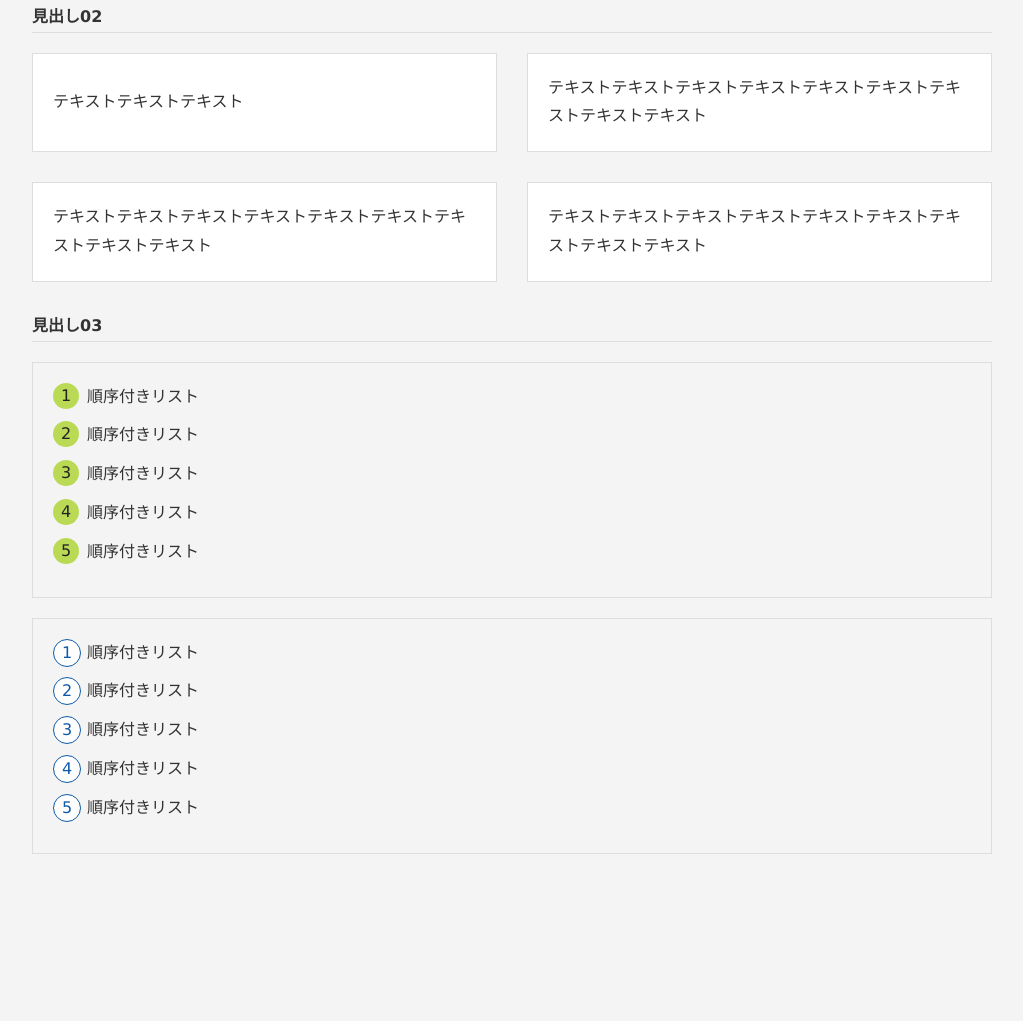
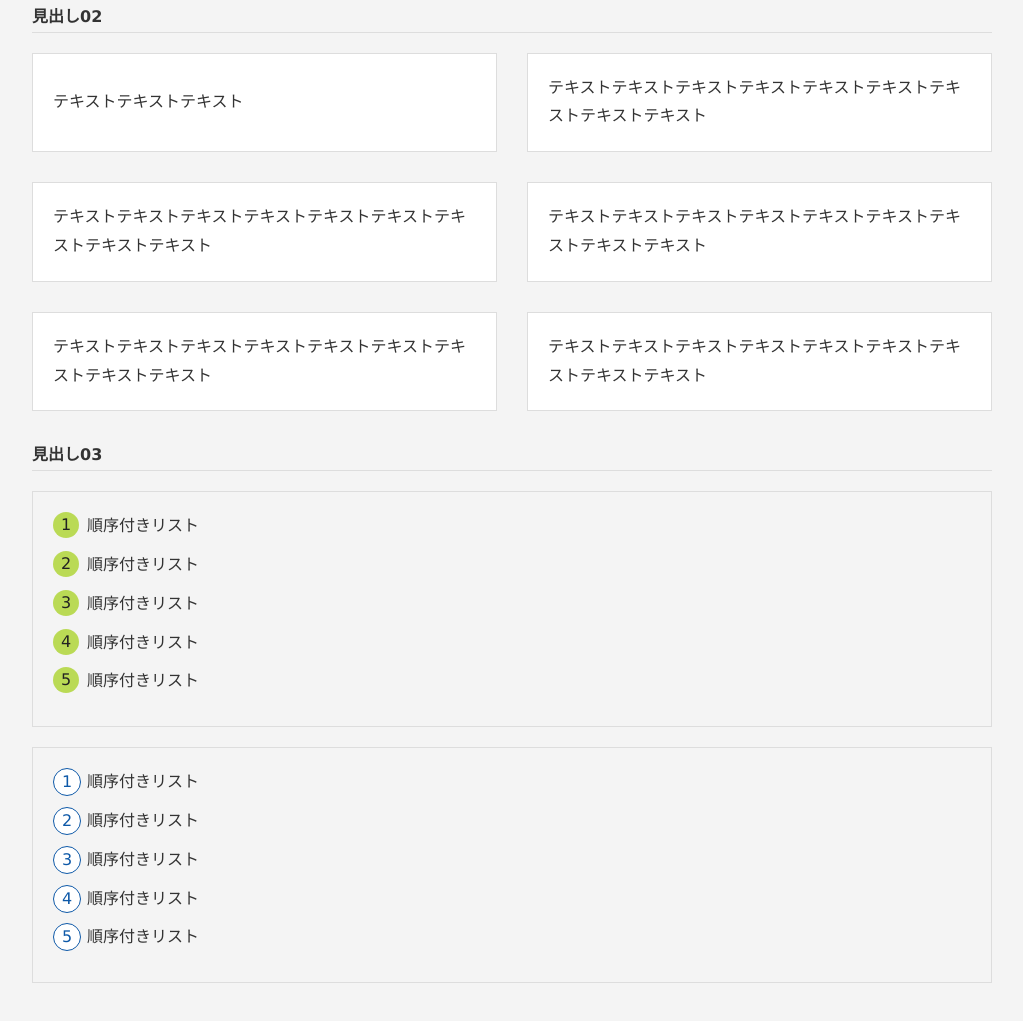
Before and after one commit to remeyama/start001, a plain HTML site: page index.html in a window 1280 px wide. Shown: the part 673-1694 px from the top of the page, without its empty margins (128-1151 px from the left). Before the commit the page ends 1587 px from the top, so only its background shows below. Drawn offline with Linux system fonts and the light colour scheme.

Commit message:
リストの追加

```diff
--- a/index.html
+++ b/index.html
@@ -30,6 +30,8 @@
 				<li>テキストテキストテキストテキストテキストテキストテキストテキストテキスト</li>
 				<li>テキストテキストテキストテキストテキストテキストテキストテキストテキスト</li>
 				<li>テキストテキストテキストテキストテキストテキストテキストテキストテキスト</li>
+				<li>テキストテキストテキストテキストテキストテキストテキストテキストテキスト</li>
+				<li>テキストテキストテキストテキストテキストテキストテキストテキストテキスト</li>
 			</ul>
 		</div>
 	</section>
```
